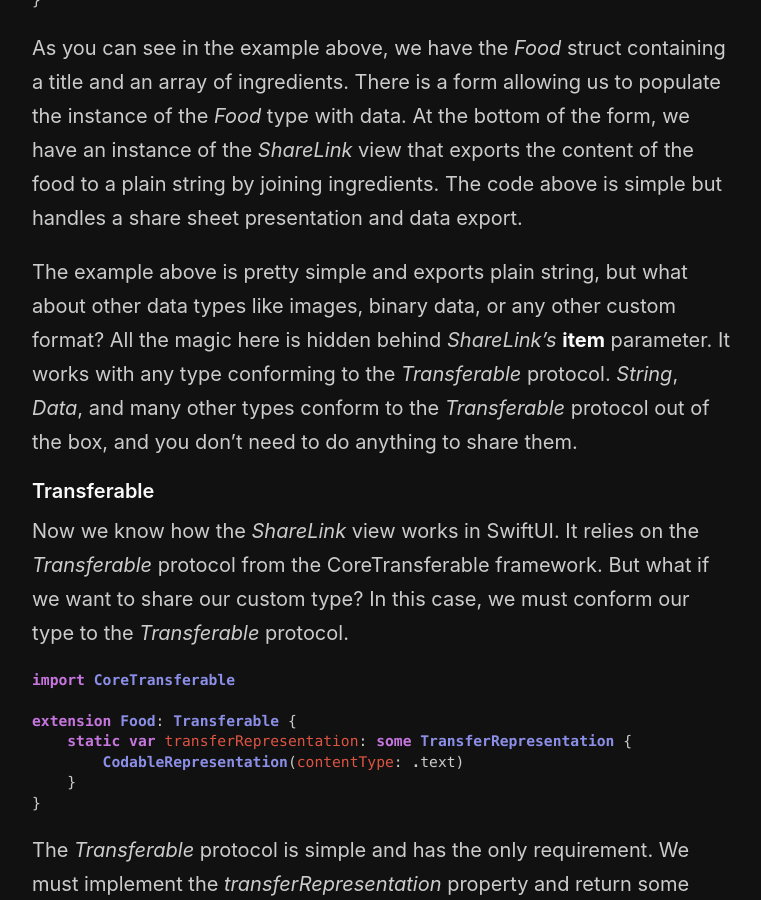
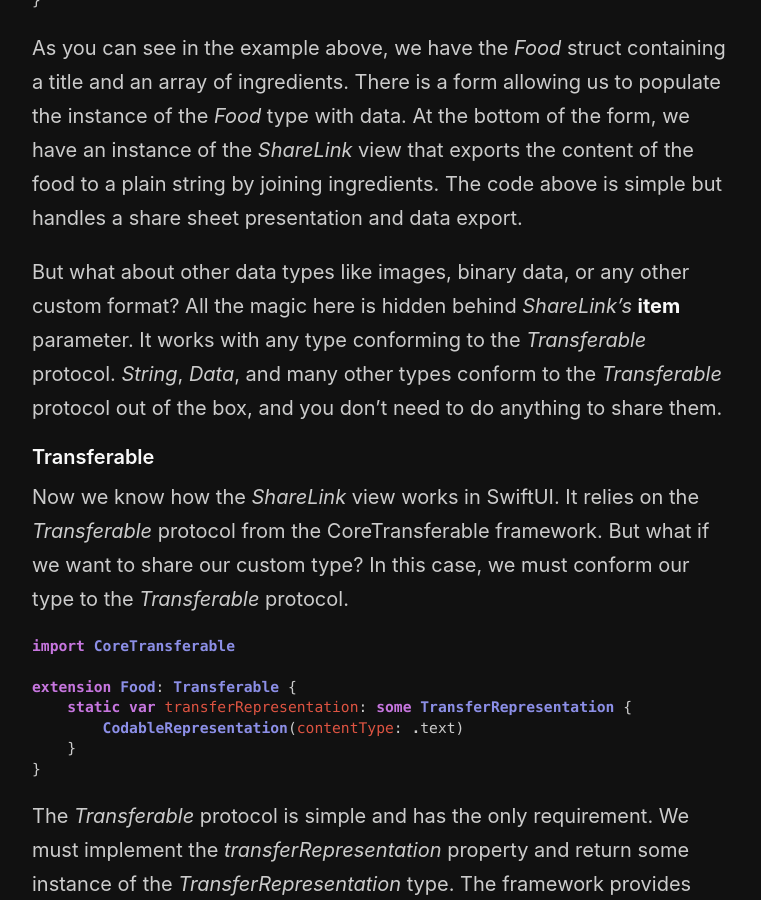
Before and after one commit to mecid/mecid.github.io, a Jekyll site: the page built from _posts/2023-03-28-sharing-content-in-swiftui.md, in a window 1280 px wide and 900 px high, scrolled down 1235 px. Shown: the whole window, without its empty margins (258-1019 px from the left). Built offline with Jekyll 4.4.1, drawn with Linux system fonts in a browser that asks for light colours.

Commit message:
Small improvement to sharing post

```diff
--- a/_posts/2023-03-28-sharing-content-in-swiftui.md
+++ b/_posts/2023-03-28-sharing-content-in-swiftui.md
@@ -47,7 +47,7 @@
 
 As you can see in the example above, we have the *Food* struct containing a title and an array of ingredients. There is a form allowing us to populate the instance of the *Food* type with data. At the bottom of the form, we have an instance of the *ShareLink* view that exports the content of the food to a plain string by joining ingredients. The code above is simple but handles a share sheet presentation and data export.
 
-The example above is pretty simple and exports plain string, but what about other data types like images, binary data, or any other custom format? All the magic here is hidden behind *ShareLink's* **item** parameter. It works with any type conforming to the *Transferable* protocol. *String*, *Data*, and many other types conform to the *Transferable* protocol out of the box, and you don't need to do anything to share them.
+But what about other data types like images, binary data, or any other custom format? All the magic here is hidden behind *ShareLink's* **item** parameter. It works with any type conforming to the *Transferable* protocol. *String*, *Data*, and many other types conform to the *Transferable* protocol out of the box, and you don't need to do anything to share them.
 
 #### Transferable
 Now we know how the *ShareLink* view works in SwiftUI. It relies on the *Transferable* protocol from the CoreTransferable framework. But what if we want to share our custom type? In this case, we must conform our type to the *Transferable* protocol.
```
